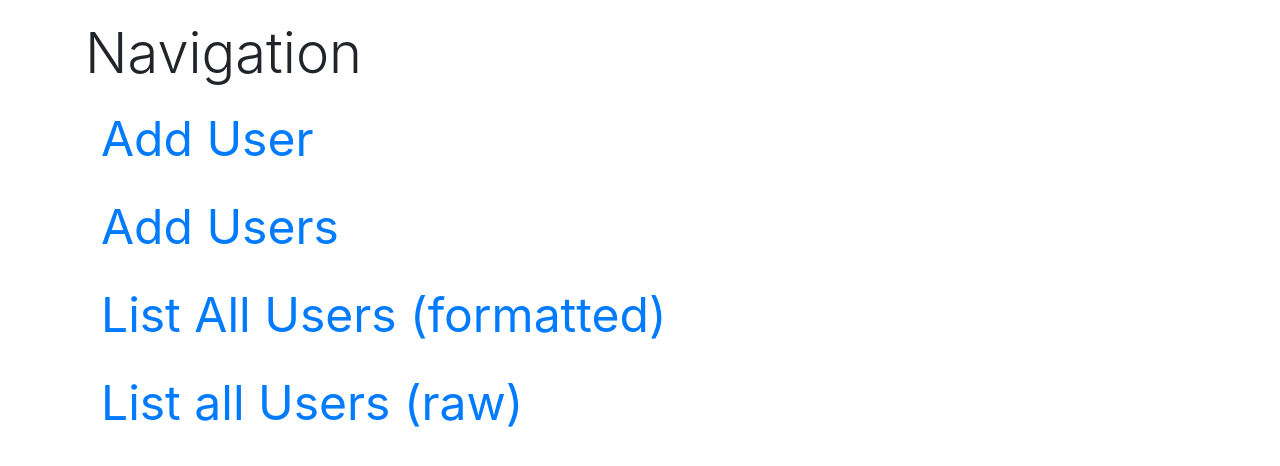
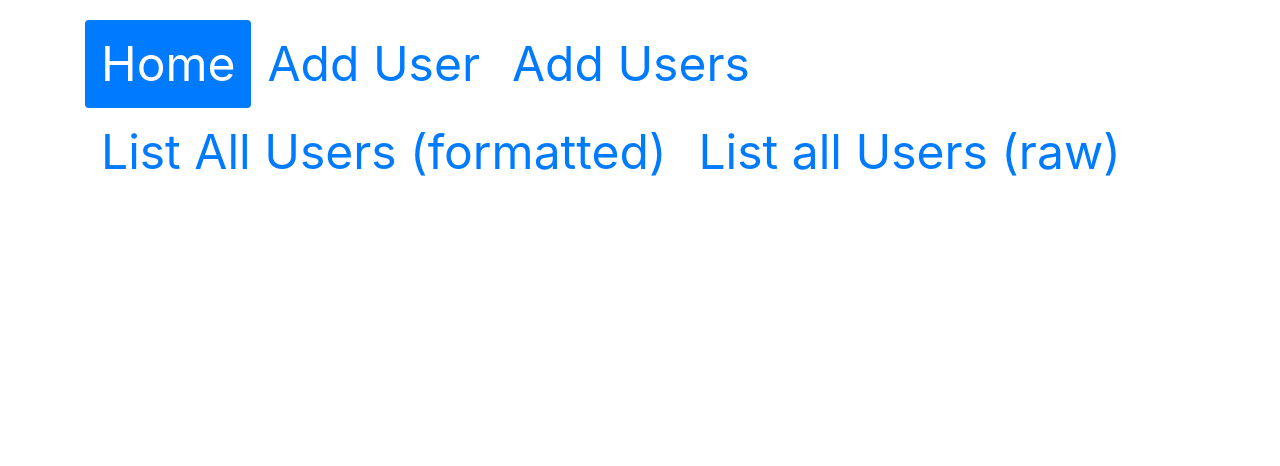
Before and after one commit to VidaHerling/heroku-deployment-test, a website: page public/index.html in a window 1280 px wide. Drawn offline with nearby package versions, Linux system fonts and the light colour scheme.

Commit message:
new home page styling and back to home link

```diff
--- a/public/index.html
+++ b/public/index.html
@@ -4,10 +4,12 @@
 <style> a{ font-size: 3em;} </style>
 <body>
     <main role="main" class="container" style="margin-top:20px">
-        <h1 class="display-4">Navigation</h1>
-        <ul class="nav flex-column">
+      <ul class="nav nav-pills">
         <li class="nav-item">
-              <a class="nav-link active" href="addUser.html">Add User</a>
+          <a class="nav-link active" aria-current="page" href="index.html" >Home</a>
+        </li>
+        <li class="nav-item">
+          <a class="nav-link" href="addUser.html">Add User</a>
         </li>
         <li class="nav-item">
           <a class="nav-link" href="addUsers.html">Add Users</a>
```
Also changed, not shown: public/addUser.html (+1 -0 lines), public/addUsers.html (+1 -0 lines), public/allUsers.html (+1 -0 lines), public/data.html (+1 -0 lines). Lines whose indentation alone changed are shown as unchanged.
